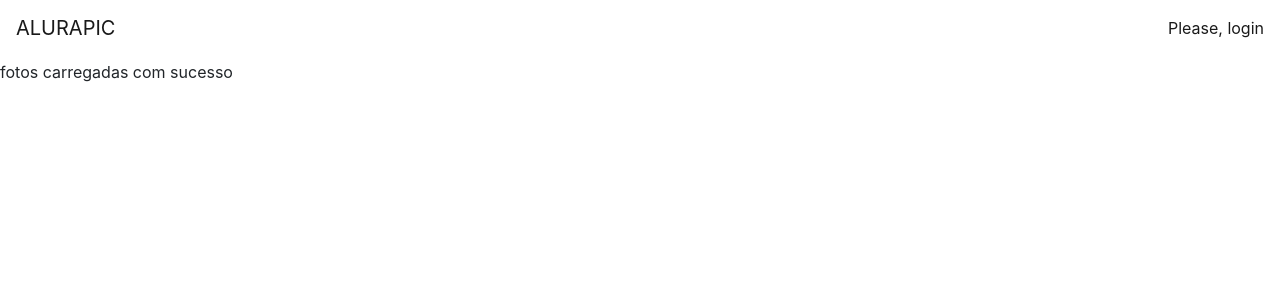
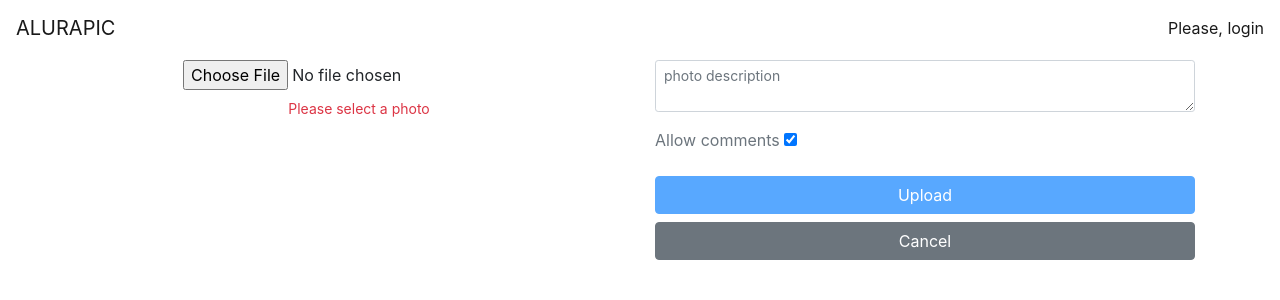
Before and after one commit to MarceloWalther-Dev/Angular-1, an Angular app: page /p/add in a window 1280 px wide. Shown: the top 300 px of the page. Built offline with nearby package versions, Linux system fonts and the light colour scheme.

Commit message:
criaçao do formulario de upload de foto

```diff
--- a/src/app/app.component.html
+++ b/src/app/app.component.html
@@ -1,2 +1,3 @@
 <app-header></app-header>
 <router-outlet></router-outlet>
+<app-footer></app-footer>
--- a/src/app/core/core.module.ts
+++ b/src/app/core/core.module.ts
@@ -4,20 +4,31 @@
 import { RouterModule } from '@angular/router';
 import { HTTP_INTERCEPTORS } from '@angular/common/http';
 import { RequestInterceptor } from './auth/request.interceptor';
+import { FooterComponent } from './footer/footer.component';
 
 
 
 @NgModule({
-  declarations: [ HeaderComponent ],
+  declarations: [
+    HeaderComponent,
+    FooterComponent,
+    FooterComponent
+  ],
   imports: [
     CommonModule,
-    RouterModule
+    RouterModule,
+
   ],
-  exports: [ HeaderComponent ],
-  providers: [{
-    provide: HTTP_INTERCEPTORS,
-    useClass: RequestInterceptor,
-    multi: true
-  }]
+  exports: [
+    HeaderComponent,
+    FooterComponent,
+  ],
+  providers: [
+    {
+      provide: HTTP_INTERCEPTORS,
+      useClass: RequestInterceptor,
+      multi: true
+    }
+  ]
 })
 export class CoreModule { }
--- /dev/null
+++ b/src/app/core/footer/footer.component.html
@@ -0,0 +1,18 @@
+<footer class="mt-5" *ngIf="(user$ | async) as user">
+  <div class="fixed-bottom bg-white p-1">
+      <div class="container">
+          <div class="row text-center">
+              <div class="col-6">
+                  <a [routerLink]="['']">
+                      <i class="fa fa-home fa-2x"></i>
+                  </a>
+              </div>
+              <div class="col-6">
+                  <a [routerLink]="['p', 'add']">
+                      <i class="fa fa-plus-circle fa-2x"></i>
+                  </a>
+              </div>
+          </div>
+      </div>
+  </div>
+</footer>
--- /dev/null
+++ b/src/app/core/footer/footer.component.ts
@@ -0,0 +1,21 @@
+import { Component, OnInit } from '@angular/core';
+import { Observable } from 'rxjs';
+import { User } from '../user/user';
+import { UserService } from '../user/user.service';
+
+@Component({
+  selector: 'app-footer',
+  templateUrl: './footer.component.html',
+  styleUrls: ['./footer.component.css']
+})
+export class FooterComponent implements OnInit {
+
+  user$:Observable<User>;
+
+  constructor(private userService: UserService) { }
+
+  ngOnInit(): void {
+    this.user$ = this.userService.getUser();
+  }
+
+}
--- a/src/app/home/singup/singup.component.html
+++ b/src/app/home/singup/singup.component.html
@@ -48,10 +48,10 @@
         title="User name is pattern!"
       ></app-vmessage>
 
-      <ap-vmessage
-        title="Username already taken"
-        *ngIf="signupForm.get('userName').errors?.userNameTaken">
-      </ap-vmessage>
+      <app-vmessage
+      *ngIf="signupForm.get('userName').errors?.userNameTaken"
+      title="Username already taken">
+      </app-vmessage>
       <small *ngIf="signupForm.get('userName').valid" class="text-success">User available</small>
     </div>
 
--- a/src/app/photos/photos-form/photo-form.module.ts
+++ b/src/app/photos/photos-form/photo-form.module.ts
@@ -1,10 +1,18 @@
 import { CommonModule } from '@angular/common';
 import { NgModule } from '@angular/core';
+import { FormsModule, ReactiveFormsModule } from '@angular/forms';
+import { VmessageModule } from 'src/app/shared/vmessage/vmessage/vmessage.module';
 import { PhotosFormComponent } from './photos-form.component';
 
 @NgModule({
   declarations: [PhotosFormComponent],
-  imports: [CommonModule], // para ele funcionar preciso do CommonModule
+  imports: [
+    CommonModule,   // para ele funcionar preciso do CommonModule
+    ReactiveFormsModule,
+    FormsModule,
+    VmessageModule,
+
+  ],
 })
 export class PhotoFormModule{
 
--- a/src/app/photos/photos-form/photos-form.component.html
+++ b/src/app/photos/photos-form/photos-form.component.html
@@ -1 +1,45 @@
-<p>{{declaration}}</p>
+<div class="container">
+  <form
+    class="row"
+    [formGroup]="photoForm"
+    (submit)="upload()"
+    >
+    <div class="col-md-6 text-center">
+      <input
+        formControlName="file"
+        type="file"
+        accept="image/*"
+        (change)="file = $event.target.files[0]"
+        >
+      <app-vmessage
+        title="Please select a photo"
+        *ngIf="photoForm.get('file').errors?.required">
+      </app-vmessage>
+    </div>
+
+    <div class="col-md-6">
+      <div class="form-group">
+        <textarea formControlName="description"
+          class="form-control form-control-sm"
+          placeholder="photo description"></textarea>
+          <app-vmessage
+            title="Max length is 300 caracters"
+            *ngIf="photoForm.get('description').errors?.maxlength"
+          ></app-vmessage>
+      </div>
+
+      <div class="form-group">
+        <label class="text-muted">
+          Allow comments
+          <input type="checkbox" formControlName="allowComments">
+        </label>
+      </div>
+
+      <button [disabled]="photoForm.invalid" type="submit" class="btn btn-primary btn-block">
+        Upload
+      </button>
+
+      <a class="btn btn-secondary btn-block">Cancel</a>
+    </div>
+  </form>
+</div>
--- a/src/app/photos/photos-form/photos-form.component.ts
+++ b/src/app/photos/photos-form/photos-form.component.ts
@@ -1,4 +1,5 @@
 import { Component, OnInit } from '@angular/core';
+import { FormBuilder, FormGroup, Validators } from '@angular/forms';
 
 @Component({
   selector: 'app-photos-form',
@@ -7,11 +8,28 @@
 })
 export class PhotosFormComponent implements OnInit {
 
-  declaration = 'fotos carregadas com sucesso';
+  photoForm: FormGroup;
+  file: File;
 
-  constructor() { }
+  constructor(private formBuilder: FormBuilder) { }
 
   ngOnInit(): void {
+
+    this.photoForm = this.formBuilder.group({
+      file:['', Validators.required],
+      description:['', Validators.maxLength(300)],
+      allowComments:[true]
+    })
+  }
+
+
+  upload(){
+    const allowComments = this.photoForm.get('allowComments').value;
+    const description = this.photoForm.get('description').value;
+    console.log(this.file);
+    console.log(description)
+    console.log(allowComments)
+
   }
 
 }
```
Also changed, not shown: src/app/core/footer/footer.component.css (added), 1 other file (tests, documents, lock files or other folders).
